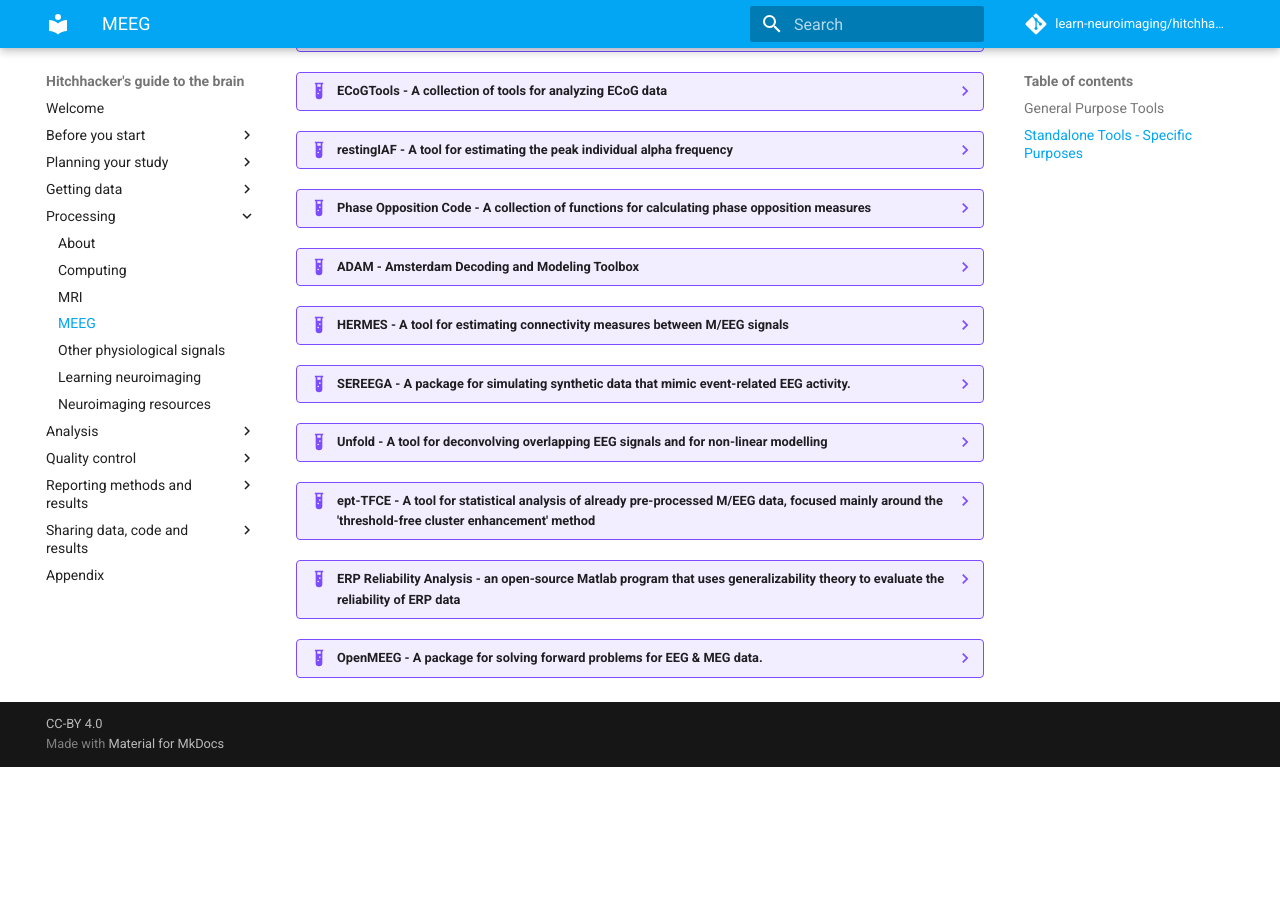
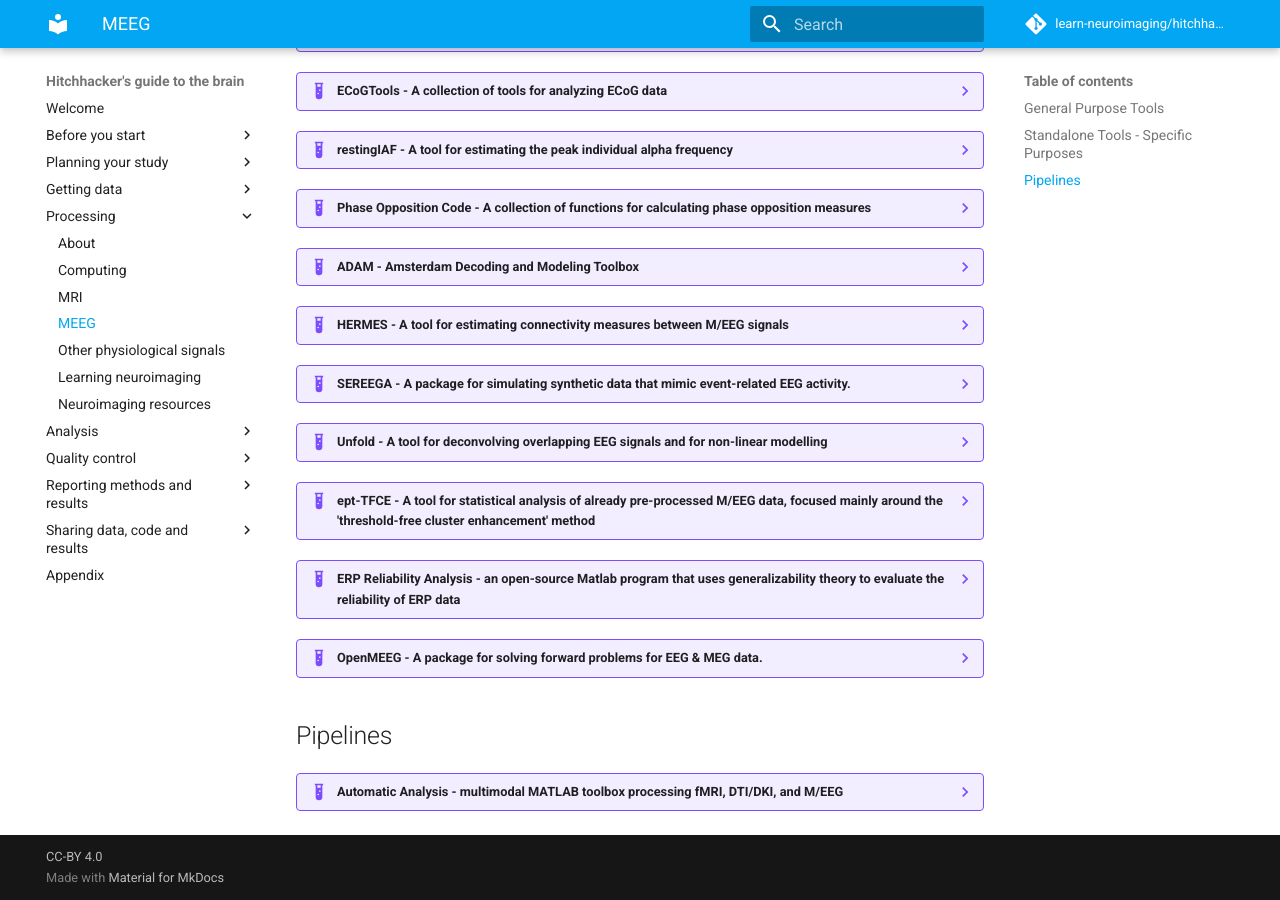
Before and after one commit to learn-neuroimaging/hitchhackers_guide_brain, an MkDocs documentation site: the page built from docs/43-analysis-software-MEEG.md, in a window 1280 px wide and 900 px high, scrolled down 1495 px. Built offline with MkDocs 1.6.1 and Material for MkDocs 9.7.7, drawn with Linux system fonts in a browser that asks for light colours; comment, search, counter and statistics services are not loaded; before the commit the page ends 2262 px from its top, so only the background shows below that; some of the changed lines change nothing that is shown.

Commit message:
add AA to EEG MEG softwares

```diff
--- a/docs/43-analysis-software-MEEG.md
+++ b/docs/43-analysis-software-MEEG.md
@@ -665,3 +665,44 @@ The following are general purpose platforms, with functionality including: loadi
         -   date:
         -   duration: HH:MM
         -   by: John Doe and Jane Doe -->
+
+
+## Pipelines
+
+<!-- ??? example "Nipype - provides a uniform interface to existing neuroimaging software and facilitates interaction between these packages within a single workflow."
+    -   [website](https://nipype.readthedocs.io/en/latest/) -
+    -   [GitHub](https://github.com/nipy/nipype)
+    -   [documentation](https://nipype.readthedocs.io/en/latest/)
+    -   [contact](https://gitter.im/nipy/nipype)
+    -   programming language: {python}
+    -   tags: {fMRI} {MRI}
+    -   paper DOI:
+    -   RRID:
+    -   tutorial:
+        -   [tutorial 1](https://nipype.readthedocs.io/en/0.11.0/users/pipeline_tutorial.html),
+        -   [tutorial 2](https://miykael.github.io/nipype_tutorial/),
+        -   [examples](https://nipype.readthedocs.io/en/latest/examples.html)
+        -   programming language:
+        -   level:
+        -   tags:
+        -   date:
+        -   duration:
+        -   by: -->
+
+??? example "Automatic Analysis - multimodal MATLAB toolbox processing fMRI, DTI/DKI, and M/EEG"
+    -   [code repository](https://github.com/automaticanalysis/automaticanalysis)
+    -   [website](https://automaticanalysis.org)
+    -   [documentation](https://github.com/automaticanalysis/automaticanalysis/wiki)
+    -   [contact]()
+    -   programming language: {matlab}
+    -   tags: {MRI} {MEG} {EEG} {fMRI} {DTI} {DKI} {MATLAB}
+    -   [paper](http://doi.org/10.3389/fninf.2014.00090)
+    -   RRID:
+    -   tutorial:
+        -   [URL](http://www.cubic.rhul.ac.uk/wiki/doku.php?id=aa:aa_workshop)
+        -   programming language: {matlab}
+        -   level: {beginner} / {intermediate}
+        -   tags: {PDF}
+        -   date:
+        -   duration:
+        -   by: Tibor Auer
```
